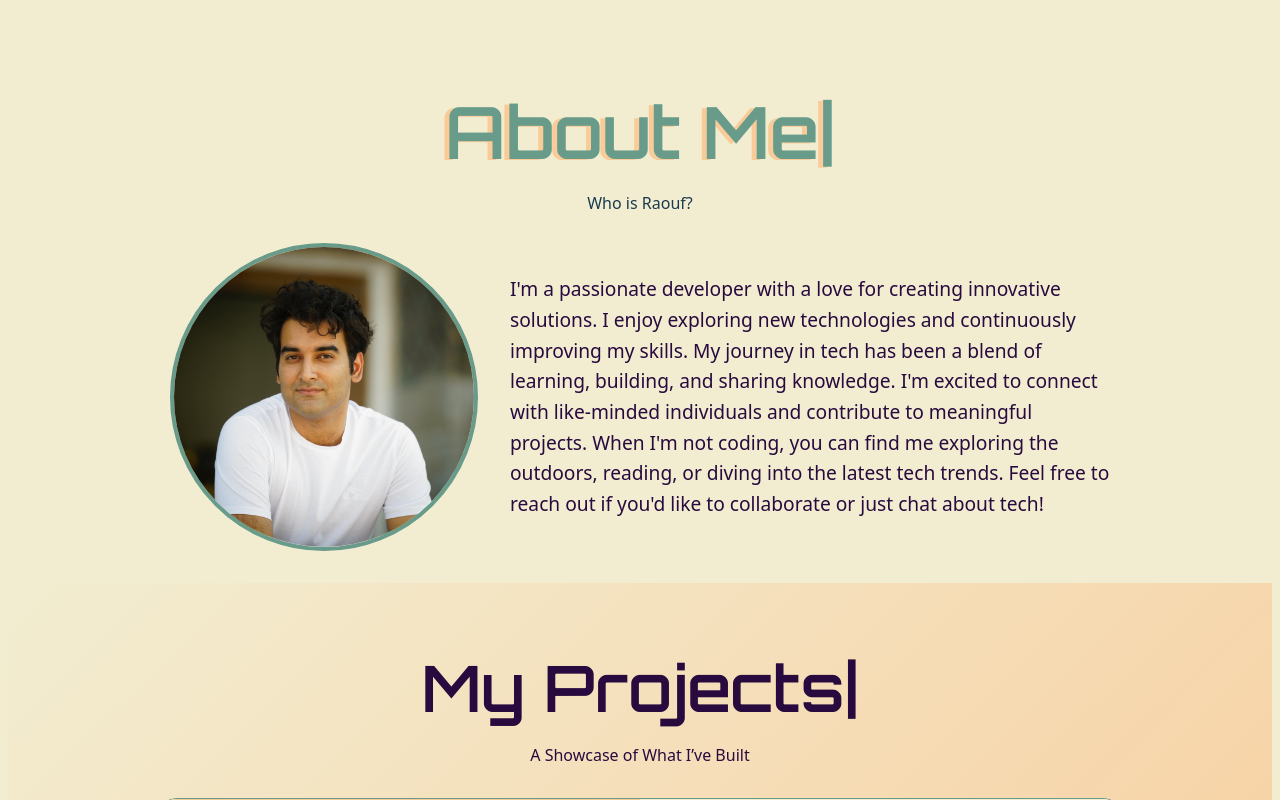
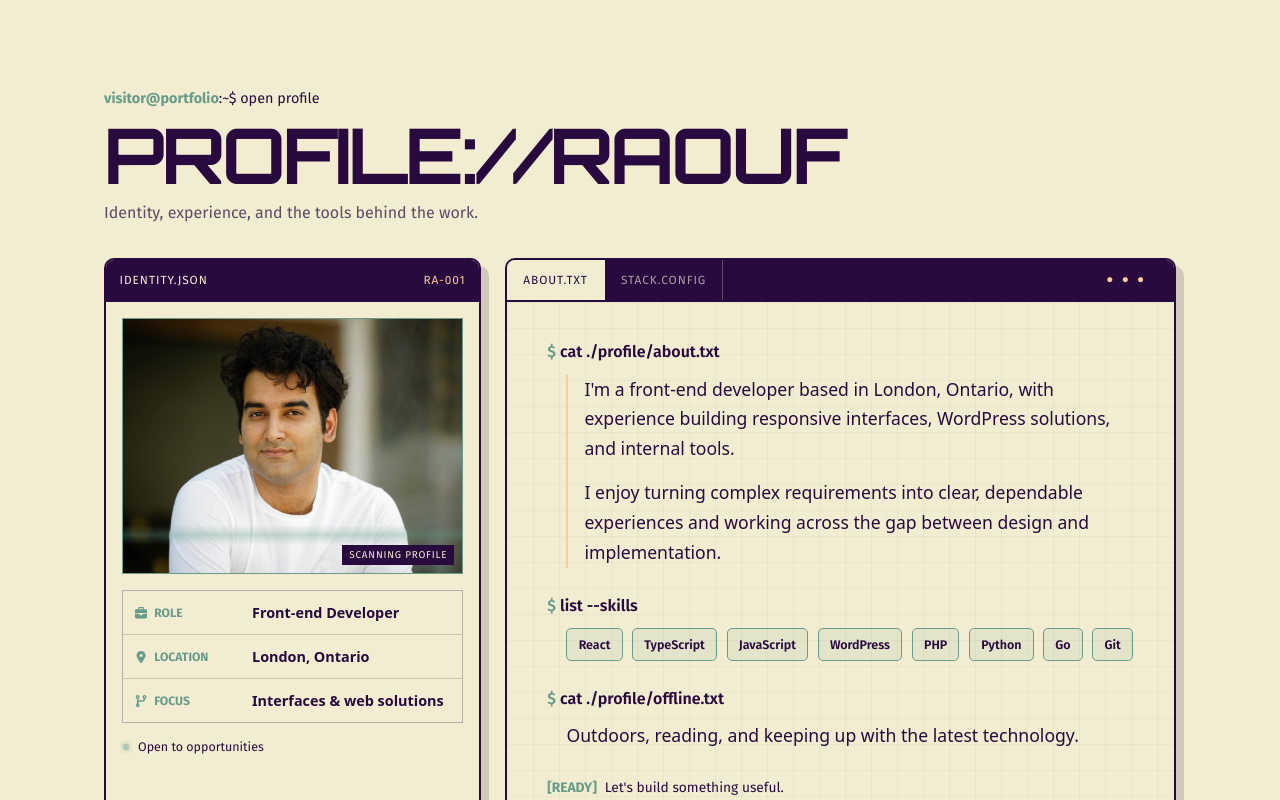
Before and after one commit to ratabeg/MyPortfolioWebsite, a React (Vite) app: page / in a window 1280 px wide. Shown: the part 820-1620 px from the top of the page. Built offline with nearby package versions, Linux system fonts and the light colour scheme.

Commit message:
feat: redesign about section as developer profile

```diff
--- a/src/components/AboutMe.jsx
+++ b/src/components/AboutMe.jsx
@@ -1,47 +1,74 @@
-import React from "react";
+import { FaBriefcase, FaCodeBranch, FaLocationDot } from "react-icons/fa6";
+import Profile from "../assets/profile.jpg";
 import style from "./AboutMe.module.css";
-import Profile from "../assets/profile.jpg"; // Assuming the profile image is in the assets folder
-import laptop from "../assets/jslogo.png"; // Assuming the profile image is in the assets folder
-import devlogo from "../assets/devlogo.png"; // Assuming the profile image is in the assets folder
-import gitlogo from "../assets/Git_icon.png"; // Assuming the profile image is in the assets folder
-import golang from "../assets/golang.png"; // Assuming the profile image is in the assets folder
+
+const skills = ["React", "TypeScript", "JavaScript", "WordPress", "PHP", "Python", "Go", "Git"];
 
 function AboutMe() {
   return (
-    <section className={style.aboutMe} id="about">
-      <span>
-      <h2 className={style.title}>About Me|</h2>
-      <h2 className={style.subTitle}>Who is Raouf?</h2>
-      </span>
+    <section className={style.aboutMe} id="about" aria-labelledby="about-title">
+      <header className={style.sectionHeader}>
+        <p><span>visitor@portfolio</span>:~$ open profile</p>
+        <h2 id="about-title">PROFILE://RAOUF</h2>
+        <span>Identity, experience, and the tools behind the work.</span>
+      </header>
 
-      <div className={style.content}>
-      <img className={style.background} src={devlogo} width={100}/>
-      <img className={style.background} src={laptop} width={100}/>
-      <img className={style.background} src={gitlogo} width={100}/>
+      <div className={style.profileGrid}>
+        <article className={style.identityCard}>
+          <div className={style.cardBar}>
+            <span>identity.json</span>
+            <span>RA-001</span>
+          </div>
+          <div className={style.photoFrame}>
+            <img src={Profile} alt="Raouf Atabeg" />
+            <span aria-hidden="true">SCANNING PROFILE</span>
+          </div>
+          <dl className={style.identityData}>
+            <div>
+              <dt><FaBriefcase aria-hidden="true" /> Role</dt>
+              <dd>Front-end Developer</dd>
+            </div>
+            <div>
+              <dt><FaLocationDot aria-hidden="true" /> Location</dt>
+              <dd>London, Ontario</dd>
+            </div>
+            <div>
+              <dt><FaCodeBranch aria-hidden="true" /> Focus</dt>
+              <dd>Interfaces &amp; web solutions</dd>
+            </div>
+          </dl>
+          <p className={style.status}><i aria-hidden="true" /> Open to opportunities</p>
+        </article>
 
-      <img className={style.background} src={golang} width={100}/>
+        <article className={style.bioTerminal}>
+          <div className={style.terminalTabs}>
+            <span className={style.activeTab}>about.txt</span>
+            <span>stack.config</span>
+            <i>● ● ●</i>
+          </div>
+          <div className={style.terminalBody}>
+            <p className={style.command}><span>$</span> cat ./profile/about.txt</p>
+            <div className={style.bioCopy}>
+              <p>
+                I&apos;m a front-end developer based in London, Ontario, with experience building
+                responsive interfaces, WordPress solutions, and internal tools.
+              </p>
+              <p>
+                I enjoy turning complex requirements into clear, dependable experiences and
+                working across the gap between design and implementation.
+              </p>
+            </div>
 
+            <p className={style.command}><span>$</span> list --skills</p>
+            <ul className={style.skills} aria-label="Technologies">
+              {skills.map((skill) => <li key={skill}>{skill}</li>)}
+            </ul>
 
-      <img
-        width={300}
-        height={"auto"}
-        src={Profile}
-        alt="Profile"
-        className={style.profileImage}
-      />
-      <p>
-        I'm a passionate developer with a love for creating innovative
-        solutions. I enjoy exploring new technologies and continuously improving
-        my skills. My journey in tech has been a blend of learning, building,
-        and sharing knowledge. I'm excited to connect with like-minded
-        individuals and contribute to meaningful projects. When I'm not coding,
-        you can find me exploring the outdoors, reading, or diving into the
-        latest tech trends. Feel free to reach out if you'd like to collaborate
-        or just chat about tech!
-      </p>
-
-
-
+            <p className={style.command}><span>$</span> cat ./profile/offline.txt</p>
+            <p className={style.offline}>Outdoors, reading, and keeping up with the latest technology.</p>
+            <p className={style.ready}><span>[READY]</span> Let&apos;s build something useful.<i aria-hidden="true" /></p>
+          </div>
+        </article>
       </div>
     </section>
   );
--- a/src/components/AboutMe.module.css
+++ b/src/components/AboutMe.module.css
@@ -1,130 +1,347 @@
-/* Media query for small screens */
-@media (max-width: 768px) {
- .content{
-    flex-direction: column !important;
- }
- .background{
- display:none;
-
- }
+.aboutMe {
+  width: min(100%, 1120px);
+  margin: 0 auto;
+  padding: 6rem 1.5rem 7rem;
+  box-sizing: border-box;
+  scroll-margin-top: 100px;
+  color: var(--color-accent);
 }
 
-
-.title{
-    font-size: 4.5rem;
-    font-weight: 600;
-    margin-bottom: 1rem;
+.sectionHeader {
+  display: grid;
+  gap: 0.6rem;
+  margin-bottom: 2.25rem;
 }
 
-.subTitle{
-    font-size: 1rem;
-    text-align: center;
-    font-weight: 500;
-    color: var(--primary-dark);
+.sectionHeader p,
+.sectionHeader h2,
+.sectionHeader > span {
+  margin: 0;
 }
 
-
-.profileImage{
-    border-radius: 50%;
-    border:4px solid var(--color-primary);
+.sectionHeader p {
+  font-family: "Fira Sans", monospace;
+  font-size: 0.9rem;
 }
 
-
-
-@keyframes popIn {
-    0% {
-        transform: scale(0.8);
-        opacity: 0;
-    }
-    80% {
-        transform: scale(1.05);
-        opacity: 1;
-    }
-    100% {
-        transform: scale(1);
-        opacity: 1;
-    }
+.sectionHeader p span {
+  color: var(--color-primary);
+  font-weight: 700;
 }
 
-.aboutMe{
-    display: flex;
-    flex-direction: column;
-    align-items: center;
-    justify-content: center;
-    text-align: center;
-    padding: 2rem;
-    gap: 1rem;
-    position:relative;
-    /* border-top: 4px solid var(--primary-dark);    */
+.sectionHeader h2 {
+  font-family: "Orbitron", sans-serif;
+  font-size: clamp(2.1rem, 7vw, 4.8rem);
+  line-height: 1;
+  letter-spacing: -0.04em;
 }
 
-.title{
-  font-family: "Orbitron", sans-serif;
-  color:var(--color-primary);
-  text-shadow: -5px 1px 0px var(--color-neutral);
-
+.sectionHeader > span {
+  color: color-mix(in srgb, var(--color-accent) 72%, transparent);
+  font-family: "Fira Sans", sans-serif;
 }
 
-.content{
-    display: flex;
-    gap: 2rem;
-    align-items: center;
-    animation: popIn 0.5s ease-in-out forwards;
+.profileGrid {
+  display: grid;
+  grid-template-columns: minmax(270px, 0.72fr) minmax(0, 1.28fr);
+  gap: 1.5rem;
+  align-items: stretch;
 }
 
-.content p{
-    font-size: 1.2rem;
-    color: var(--color-accent);
-    line-height: 1.6;
-    max-width: 600px;
-    text-align: left;
-
-
+.identityCard,
+.bioTerminal {
+  overflow: hidden;
+  border: 2px solid var(--color-accent);
+  border-radius: 10px;
+  background: var(--color-light);
+  box-shadow: 8px 8px 0 color-mix(in srgb, var(--color-accent) 16%, transparent);
 }
 
-.background{
-    position:absolute;
-    animation: fadeIn 0.5s ease-in forwards;
-    background-color:var(--color-neutral);
-    padding:1rem;
-    border-radius:14px;
-
+.identityCard {
+  animation: cardOnline 520ms cubic-bezier(.2, .8, .2, 1) both;
 }
 
-.background:nth-of-type(1) {
-    top:-40%;
-    left: 0%;
-    z-index:-2;
+.cardBar,
+.terminalTabs {
+  display: flex;
+  align-items: center;
+  min-height: 40px;
+  padding: 0 0.85rem;
+  border-bottom: 2px solid var(--color-accent);
+  background: var(--color-accent);
+  color: var(--color-light);
+  font-family: "Fira Sans", monospace;
+  font-size: 0.74rem;
+  letter-spacing: 0.08em;
+  text-transform: uppercase;
 }
 
-.background:nth-of-type(2) {
-    top:-70%;
-    left: 90%;
+.cardBar {
+  justify-content: space-between;
 }
 
-.background:nth-of-type(3) {
-    top:70%;
-    left: 100%;
+.cardBar span:last-child {
+  color: var(--color-neutral);
 }
 
-.background:nth-of-type(4) {
-    top:82%;
-    left: -10%;
+.photoFrame {
+  position: relative;
+  margin: 1rem;
+  overflow: hidden;
+  border: 1px solid var(--color-primary);
+  background: var(--color-neutral);
+  aspect-ratio: 4 / 3;
 }
 
-@keyframes fadeIn {
-  0% {
-    opacity:0;
-    transform:scale(1);
-  }
-  50%{
+.photoFrame::before {
+  content: '';
+  position: absolute;
+  inset: 0;
+  z-index: 1;
+  pointer-events: none;
+  background: linear-gradient(transparent 46%, color-mix(in srgb, var(--color-primary) 32%, transparent) 50%, transparent 54%);
+  transform: translateY(-110%);
+  animation: profileScan 3.4s linear infinite 800ms;
+}
 
-      transform:scale(1.1);
+.photoFrame img {
+  width: 100%;
+  height: 100%;
+  display: block;
+  object-fit: cover;
+  object-position: center 35%;
+  filter: saturate(.88) contrast(1.04);
+}
 
-  }
-  100% {
-    opacity:1;
-          transform:scale(1);
+.photoFrame > span {
+  position: absolute;
+  right: 8px;
+  bottom: 8px;
+  z-index: 2;
+  padding: 4px 7px;
+  background: var(--color-accent);
+  color: var(--color-light);
+  font-family: "Fira Sans", monospace;
+  font-size: 0.62rem;
+  letter-spacing: 0.08em;
+}
 
+.identityData {
+  display: grid;
+  gap: 0;
+  margin: 0 1rem;
+  border: 1px solid color-mix(in srgb, var(--color-accent) 28%, transparent);
+}
+
+.identityData > div {
+  display: grid;
+  grid-template-columns: 105px 1fr;
+  gap: 0.75rem;
+  padding: 0.75rem;
+  border-bottom: 1px solid color-mix(in srgb, var(--color-accent) 18%, transparent);
+}
+
+.identityData > div:last-child {
+  border-bottom: 0;
+}
+
+.identityData dt,
+.identityData dd {
+  margin: 0;
+}
+
+.identityData dt {
+  display: flex;
+  align-items: center;
+  gap: 7px;
+  color: var(--color-primary);
+  font-family: "Fira Sans", monospace;
+  font-size: 0.76rem;
+  font-weight: 700;
+  text-transform: uppercase;
+}
+
+.identityData dd {
+  font-size: 0.9rem;
+  font-weight: 600;
+}
+
+.status {
+  display: flex;
+  align-items: center;
+  gap: 8px;
+  margin: 1rem;
+  font-family: "Fira Sans", monospace;
+  font-size: 0.78rem;
+}
+
+.status i {
+  width: 8px;
+  height: 8px;
+  border-radius: 50%;
+  background: var(--color-primary);
+  box-shadow: 0 0 0 4px color-mix(in srgb, var(--color-primary) 18%, transparent);
+  animation: statusPulse 1.8s ease-in-out infinite;
+}
+
+.bioTerminal {
+  animation: terminalOnline 520ms cubic-bezier(.2, .8, .2, 1) 120ms both;
+}
+
+.terminalTabs {
+  gap: 0;
+  padding-left: 0;
+}
+
+.terminalTabs > span {
+  align-self: stretch;
+  display: flex;
+  align-items: center;
+  padding: 0 1rem;
+  border-right: 1px solid color-mix(in srgb, var(--color-light) 28%, transparent);
+  color: color-mix(in srgb, var(--color-light) 65%, transparent);
+}
+
+.terminalTabs .activeTab {
+  background: var(--color-light);
+  color: var(--color-accent);
+}
+
+.terminalTabs i {
+  margin-left: auto;
+  padding-right: 0.85rem;
+  color: var(--color-neutral);
+  font-style: normal;
+  letter-spacing: 0.22em;
+}
+
+.terminalBody {
+  min-height: calc(100% - 42px);
+  padding: clamp(1.25rem, 4vw, 2.5rem);
+  box-sizing: border-box;
+  background: linear-gradient(color-mix(in srgb, var(--color-accent) 4%, transparent) 1px, transparent 1px), linear-gradient(90deg, color-mix(in srgb, var(--color-accent) 4%, transparent) 1px, transparent 1px);
+  background-size: 26px 26px;
+}
+
+.command {
+  margin: 0 0 0.85rem;
+  font-family: "Fira Sans", monospace;
+  font-weight: 600;
+}
+
+.command span {
+  color: var(--color-primary);
+}
+
+.bioCopy {
+  margin: 0 0 1.75rem 1.2rem;
+  padding-left: 1rem;
+  border-left: 2px solid var(--color-neutral);
+}
+
+.bioCopy p,
+.offline {
+  margin: 0 0 0.85rem;
+  font-size: clamp(1rem, 2vw, 1.1rem);
+  line-height: 1.7;
+}
+
+.skills {
+  display: flex;
+  flex-wrap: wrap;
+  gap: 0.6rem;
+  margin: 0 0 1.75rem 1.2rem;
+  padding: 0;
+  list-style: none;
+}
+
+.skills li {
+  padding: 0.48rem 0.7rem;
+  border: 1px solid var(--color-primary);
+  border-radius: 5px;
+  background: color-mix(in srgb, var(--color-primary) 10%, transparent);
+  color: var(--color-accent);
+  font-family: "Fira Sans", monospace;
+  font-size: 0.78rem;
+  font-weight: 600;
+  transition: color 170ms ease, background-color 170ms ease, transform 170ms ease;
+}
+
+.skills li:hover {
+  background: var(--color-primary);
+  color: var(--color-light);
+  transform: translateY(-3px);
+}
+
+.offline {
+  margin: 0 0 1.75rem 1.2rem;
+}
+
+.ready {
+  display: flex;
+  align-items: center;
+  margin: 0;
+  font-family: "Fira Sans", monospace;
+  font-size: 0.86rem;
+}
+
+.ready span {
+  margin-right: 0.5rem;
+  color: var(--color-primary);
+  font-weight: 700;
+}
+
+.ready i {
+  width: 0.58em;
+  height: 1em;
+  margin-left: 0.4rem;
+  background: var(--sunny-yellow);
+  animation: cursorBlink 850ms steps(1) infinite;
+}
+
+@keyframes cardOnline {
+  from { opacity: 0; transform: translateX(-18px); }
+  to { opacity: 1; transform: translateX(0); }
+}
+
+@keyframes terminalOnline {
+  from { opacity: 0; transform: translateX(18px); }
+  to { opacity: 1; transform: translateX(0); }
+}
+
+@keyframes profileScan {
+  to { transform: translateY(110%); }
+}
+
+@keyframes statusPulse {
+  50% { opacity: .45; transform: scale(.82); }
+}
+
+@keyframes cursorBlink {
+  50% { opacity: 0; }
+}
+
+@media (max-width: 820px) {
+  .aboutMe { padding-inline: 1rem; }
+  .profileGrid { grid-template-columns: 1fr; }
+  .identityCard { max-width: 520px; width: 100%; justify-self: center; }
+}
+
+@media (max-width: 520px) {
+  .aboutMe { padding-top: 4.5rem; }
+  .identityData > div { grid-template-columns: 1fr; gap: 0.25rem; }
+  .terminalTabs > span:not(.activeTab) { display: none; }
+  .bioCopy, .skills, .offline { margin-left: 0; }
+}
+
+@media (prefers-reduced-motion: reduce) {
+  .identityCard,
+  .bioTerminal,
+  .photoFrame::before,
+  .status i,
+  .ready i,
+  .skills li {
+    animation: none;
+    transition: none;
   }
 }
```
